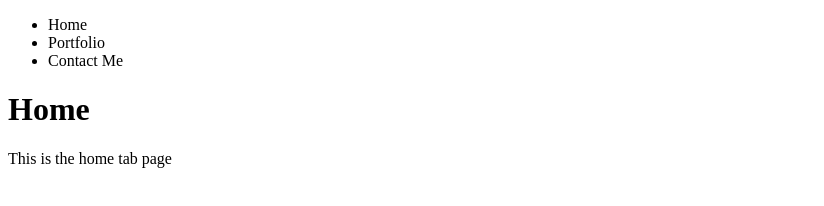
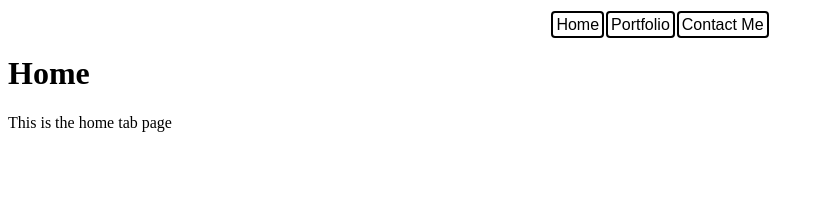
Before and after one commit to justin36070/UX-Web-design, a plain HTML site: page tabs/index.html in a window 1280 px wide. Shown: the whole page, without its empty margins (0-824 px from the left). Drawn offline with Linux system fonts and the light colour scheme.

Commit message:
simple tab styling

```diff
--- a/tabs/style.css
+++ b/tabs/style.css
@@ -4,3 +4,13 @@
 .active[data-tab-content] {
 	display: block;
 }
+body ul{
+	justify-self: center;
+}
+body ul li{
+	font-family: sans-serif;
+	display: inline;
+	outline: auto;
+	padding: 4px;
+	cursor: pointer;
+}
```
